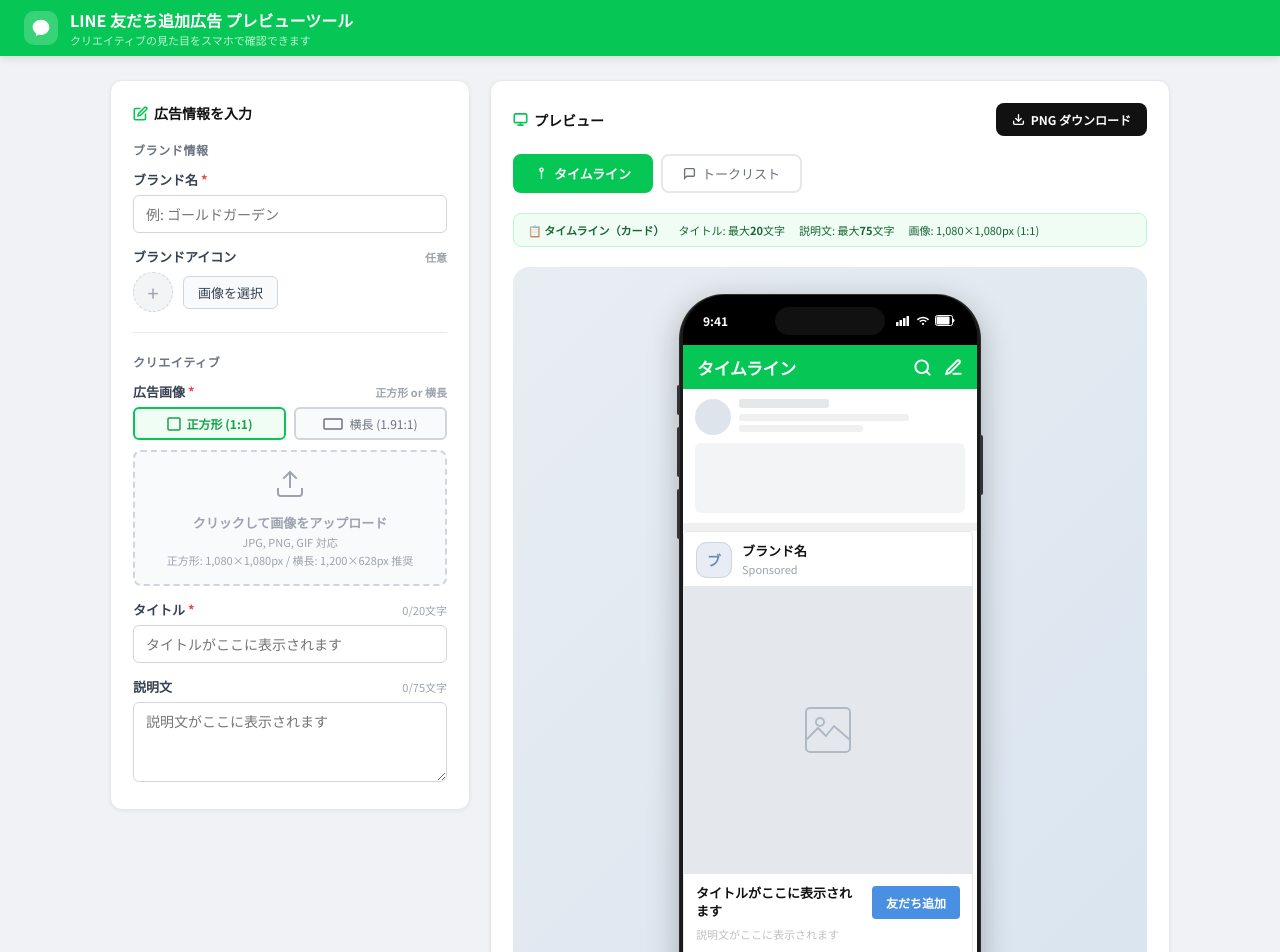
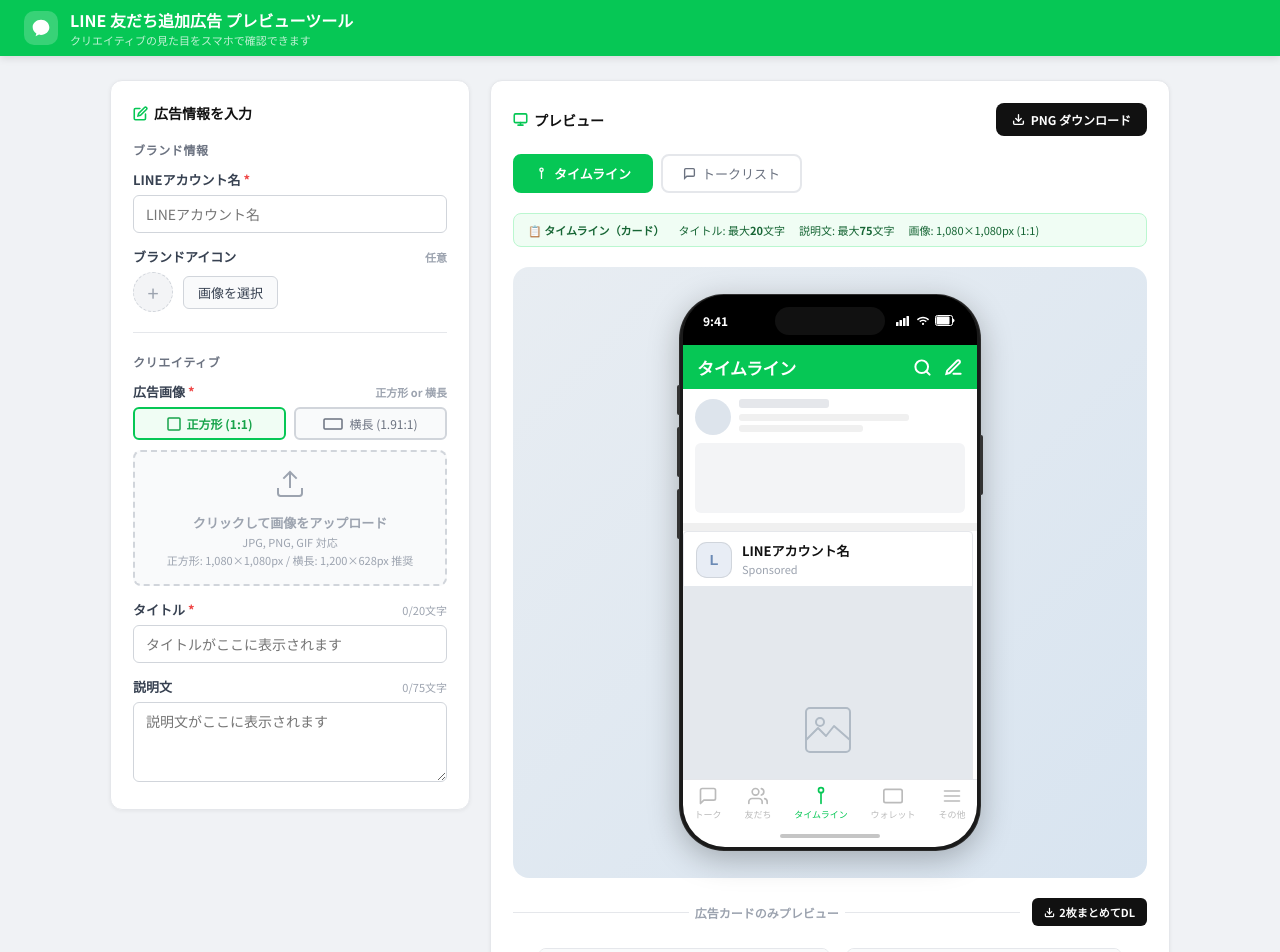
Before and after one commit to yaki1ka/line-ad-preview, a React (Vite) app: page / in a window 1280 px wide. Shown: the top 952 px of the page. Built offline with nearby package versions, Linux system fonts and the light colour scheme.

Commit message:
Improve UX: LINEアカウント名 placeholder, transparent PNG, fixed phone height, cards download button

```diff
--- a/src/App.tsx
+++ b/src/App.tsx
@@ -21,7 +21,9 @@ export default function App() {
   const [data, setData] = useState<AdData>(defaultData);
   const [activeTab, setActiveTab] = useState<TabKey>("timeline");
   const [downloading, setDownloading] = useState(false);
+  const [downloadingCards, setDownloadingCards] = useState(false);
   const previewRef = useRef<HTMLDivElement>(null);
+  const cardPreviewRef = useRef<HTMLDivElement>(null);
 
   const handleDownload = async () => {
     if (!previewRef.current) return;
@@ -30,7 +32,7 @@ export default function App() {
       const canvas = await html2canvas(previewRef.current, {
         scale: 2,
         useCORS: true,
-        backgroundColor: "#e8edf2",
+        backgroundColor: null,
         logging: false,
       });
       const link = document.createElement("a");
@@ -39,6 +41,25 @@ export default function App() {
       link.click();
     } finally {
       setDownloading(false);
+    }
+  };
+
+  const handleDownloadCards = async () => {
+    if (!cardPreviewRef.current) return;
+    setDownloadingCards(true);
+    try {
+      const canvas = await html2canvas(cardPreviewRef.current, {
+        scale: 2,
+        useCORS: true,
+        backgroundColor: null,
+        logging: false,
+      });
+      const link = document.createElement("a");
+      link.download = "line-ad-cards.png";
+      link.href = canvas.toDataURL("image/png");
+      link.click();
+    } finally {
+      setDownloadingCards(false);
     }
   };
 
@@ -254,12 +275,41 @@ export default function App() {
 
           {/* Ad-only preview strip */}
           <div style={{ marginTop: 20 }}>
-            <div style={{ fontSize: 12, fontWeight: 600, color: "#9ca3af", marginBottom: 10, display: "flex", alignItems: "center", gap: 6 }}>
-              <div style={{ flex: 1, height: 1, background: "#e5e7eb" }} />
-              広告カードのみプレビュー
-              <div style={{ flex: 1, height: 1, background: "#e5e7eb" }} />
+            <div style={{ display: "flex", alignItems: "center", justifyContent: "space-between", marginBottom: 10 }}>
+              <div style={{ fontSize: 12, fontWeight: 600, color: "#9ca3af", display: "flex", alignItems: "center", gap: 6, flex: 1 }}>
+                <div style={{ flex: 1, height: 1, background: "#e5e7eb" }} />
+                広告カードのみプレビュー
+                <div style={{ flex: 1, height: 1, background: "#e5e7eb" }} />
+              </div>
+              <button
+                onClick={handleDownloadCards}
+                disabled={downloadingCards}
+                style={{
+                  marginLeft: 12,
+                  padding: "6px 12px",
+                  background: downloadingCards ? "#9ca3af" : "#111",
+                  color: "#fff",
+                  border: "none",
+                  borderRadius: 6,
+                  fontSize: 11,
+                  fontWeight: 700,
+                  cursor: downloadingCards ? "not-allowed" : "pointer",
+                  display: "flex",
+                  alignItems: "center",
+                  gap: 4,
+                  fontFamily: "'Noto Sans JP', sans-serif",
+                  whiteSpace: "nowrap",
+                }}
+              >
+                <svg width="11" height="11" viewBox="0 0 24 24" fill="none" stroke="#fff" strokeWidth="2.5" strokeLinecap="round">
+                  <path d="M21 15v4a2 2 0 01-2 2H5a2 2 0 01-2-2v-4" />
+                  <polyline points="7 10 12 15 17 10" />
+                  <line x1="12" y1="15" x2="12" y2="3" />
+                </svg>
+                {downloadingCards ? "処理中..." : "2枚まとめてDL"}
+              </button>
             </div>
-            <div style={{ display: "flex", gap: 16, flexWrap: "wrap", justifyContent: "center" }}>
+            <div ref={cardPreviewRef} style={{ display: "flex", gap: 16, flexWrap: "wrap", justifyContent: "center", padding: "12px", background: "#fff" }}>
               <div style={{ border: "1px solid #e5e7eb", borderRadius: 8, overflow: "hidden" }}>
                 <div style={{ fontSize: 10, color: "#9ca3af", padding: "4px 8px", background: "#f9fafb", borderBottom: "1px solid #e5e7eb" }}>タイムライン</div>
                 <AdPreviewSample1 data={data} />
--- a/src/components/AdPreviewCard.tsx
+++ b/src/components/AdPreviewCard.tsx
@@ -77,7 +77,7 @@ const BrandIcon = ({ url, name }: { url: string | null; name: string }) => {
 export const AdPreviewSample1 = ({ data }: Props) => {
   const title = data.title || "タイトルがここに表示されます";
   const desc = data.description || "説明文がここに表示されます";
-  const brand = data.brandName || "ブランド名";
+  const brand = data.brandName || "LINEアカウント名";
 
   return (
     <div
@@ -198,7 +198,7 @@ export const AdPreviewSample1 = ({ data }: Props) => {
  */
 export const AdPreviewSample2 = ({ data }: Props) => {
   const title = data.title || "タイトルがここに表示されます";
-  const brand = data.brandName || "ブランド名";
+  const brand = data.brandName || "LINEアカウント名";
 
   return (
     <div
--- a/src/components/InputForm.tsx
+++ b/src/components/InputForm.tsx
@@ -80,12 +80,12 @@ export const InputForm = ({ data, onChange, mode }: Props) => {
           {/* Brand name */}
           <div>
             <label style={labelStyle}>
-              <span>ブランド名 <span style={{ color: "#ef4444" }}>*</span></span>
+              <span>LINEアカウント名 <span style={{ color: "#ef4444" }}>*</span></span>
             </label>
             <input
               style={inputStyle}
               type="text"
-              placeholder="例: ゴールドガーデン"
+              placeholder="LINEアカウント名"
               value={data.brandName}
               onChange={(e) => update({ brandName: e.target.value })}
               maxLength={30}
--- a/src/components/SmartphoneMockup.tsx
+++ b/src/components/SmartphoneMockup.tsx
@@ -121,7 +121,7 @@ export const SmartphoneMockup = ({ children, screen }: Props) => {
           <div
             style={{
               background: screen === "timeline" ? "#f0f0f0" : "#fff",
-              minHeight: 430,
+              height: 390,
               overflowY: "hidden",
             }}
           >
```
